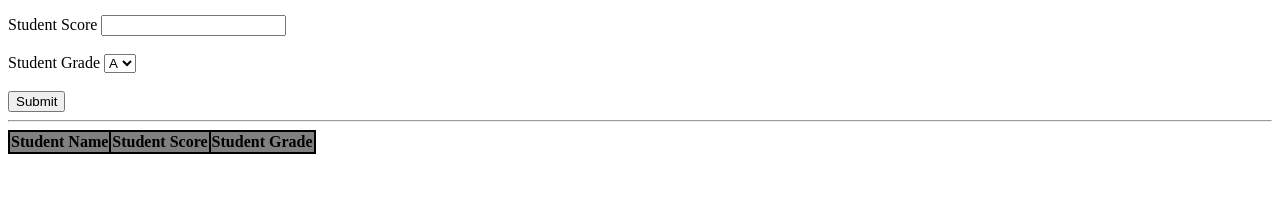
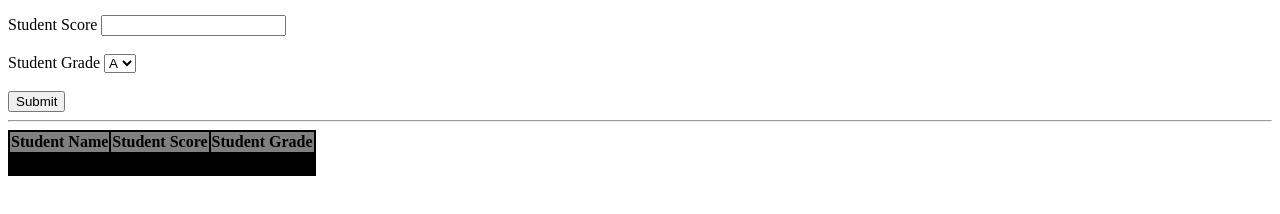
Before and after one commit to BrittQ/BrittWebsite, a plain HTML site: page index.html in a window 1280 px wide. Shown: the part 104-318 px from the top of the page. Drawn offline with Linux system fonts and the light colour scheme.

Commit message:
Student Form 7.0

```diff
--- a/index.html
+++ b/index.html
@@ -38,6 +38,11 @@
                 <th>Student Score</th>
                 <th>Student Grade</th>
             </tr>
+            <tr bg="lightgrey">
+                <td>Name</td>
+                <td>Score</td>
+                <td>Grade</td>
+            </tr>
         </table>
     </div>
 </body>
```
